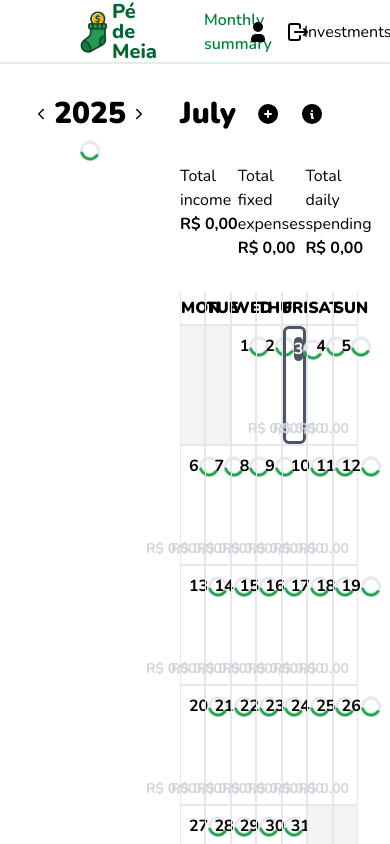
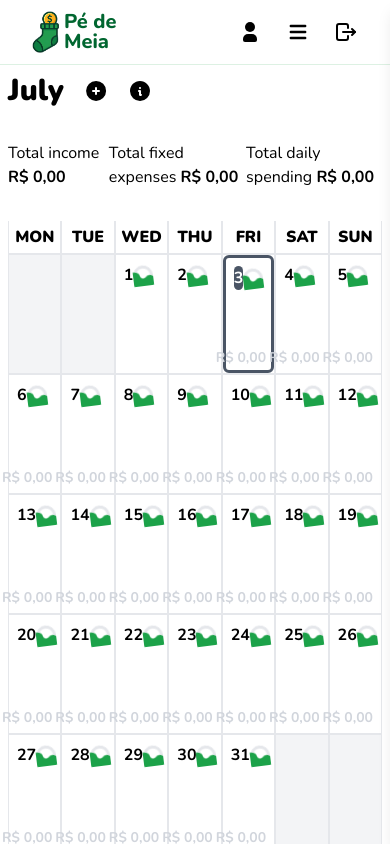
Before and after one commit to GuiPM001/pe-de-meia, a Next.js app: page /en in a window 390 px wide. Built offline with nearby package versions, Linux system fonts and the light colour scheme.

Commit message:
responsive navbar

```diff
--- a/components/navbar.tsx
+++ /dev/null
@@ -1,80 +0,0 @@
-"use client";
-
-import React, { useState } from "react";
-import Image from "next/image";
-import logo from "@/app/assets/logo-symbol.png";
-import Link from "next/link";
-import { useParams, usePathname } from "next/navigation";
-import { TbUserFilled } from "react-icons/tb";
-import { TbLogout } from "react-icons/tb";
-import IconButton from "./ui/iconButton";
-import ProfileModal from "./modals/profileModal";
-import { useRouter } from "next/navigation";
-import { useTranslation } from "react-i18next";
-
-export default function NavBar() {
-  const { t } = useTranslation();
-  const { locale } = useParams();
-
-  const pathname = usePathname();
-  const router = useRouter();
-
-  const [modalOpen, setModalOpen] = useState<boolean>(false);
-
-  const NAV_ITEMS = [
-    { href: `/${locale}`, label: t("navBar.monthlySummary") },
-    { href: `/${locale}/investments`, label: t("navBar.investments") },
-  ];
-
-  const logout = () => {
-    const expiryDate = new Date(1, 1, 1);
-    document.cookie = `authToken=; path=/; expires=${expiryDate}; Secure; SameSite=Strict`;
-    router.replace("/login");
-  };
-
-  return (
-    <div className="w-screen flex flex-row px-20 py-4 h-16 items-center gap-8 self-center relative">
-      <div className="flex flex-row items-center mr-4">
-        <Image alt="Pé de meia logo" src={logo} width={28} />
-        <span className="ml-1 w-18 leading-none text-wrap font-extrabold text-xl text-green-800">
-          Pé de Meia
-        </span>
-      </div>
-
-      {NAV_ITEMS.map(({ href, label }) => (
-        <Link
-          key={href}
-          href={href}
-          className={`${
-            pathname === href
-              ? "text-green-text font-semibold hover:no-underline"
-              : "text-black hover:underline"
-          }`}
-        >
-          {label}
-        </Link>
-      ))}
-
-      <div className="absolute right-20 flex flex-row gap-4">
-        <IconButton
-          className="text-2xl"
-          label={t('tooltips.profile')}
-          onClick={() => setModalOpen(true)}
-        >
-          <TbUserFilled />
-        </IconButton>
-
-        <IconButton
-          className="text-2xl"
-          label={t('tooltips.logout')}
-          onClick={() => logout()}>
-          <TbLogout />
-        </IconButton>
-      </div>
-
-      <div className="h-0.5 w-full rounded-xl left-0 right-0 m-auto bg-green-default bottom-0 absolute"></div>
-
-      <ProfileModal onClose={() => setModalOpen(false)} open={modalOpen} />
-    </div>
-  );
-}
--- /dev/null
+++ b/components/navbar/desktopMenu.tsx
@@ -0,0 +1,46 @@
+import React from "react";
+import IconButton from "../ui/iconButton";
+import { TbLogout, TbUserFilled } from "react-icons/tb";
+import { MenuProps } from "./navbar";
+import NavLink from "./navLink";
+
+export default function DesktopMenu({
+  navItens,
+  pathname,
+  setModalOpen,
+  logout,
+  t,
+}: MenuProps) {
+  return (
+    <div className="hidden md:flex items-center justify-between w-full">
+      <div className="flex flex-row gap-8">
+        {navItens.map(({ href, label }) => (
+          <NavLink
+            key={href}
+            pathname={pathname}
+            label={label}
+            href={href}
+          />
+        ))}
+      </div>
+
+      <div className="flex flex-row gap-8">
+        <IconButton
+          className="text-2xl"
+          label={t("tooltips.profile")}
+          onClick={() => setModalOpen(true)}
+        >
+          <TbUserFilled />
+        </IconButton>
+
+        <IconButton
+          className="text-2xl"
+          label={t("tooltips.logout")}
+          onClick={() => logout()}
+        >
+          <TbLogout />
+        </IconButton>
+      </div>
+    </div>
+  );
+}
--- /dev/null
+++ b/components/navbar/logo.tsx
@@ -0,0 +1,14 @@
+import React from "react";
+import Image from "next/image";
+import logo from "@/app/assets/logo-symbol.png";
+
+export default function Logo() {
+  return (
+    <div className="flex flex-row items-center">
+      <Image alt="Pé de meia logo" src={logo} width={28} />
+      <span className="ml-1 font-extrabold text-xl/5 text-green-800 max-w-20">
+        Pé de Meia
+      </span>
+    </div>
+  );
+}
--- /dev/null
+++ b/components/navbar/mobileMenu.tsx
@@ -0,0 +1,87 @@
+import React from "react";
+import IconButton from "../ui/iconButton";
+import { HiMenu, HiX } from "react-icons/hi";
+import { TbLogout, TbUserFilled } from "react-icons/tb";
+import { MenuProps } from "./navbar";
+import Logo from "./logo";
+import NavLink from "./navLink";
+
+interface MobileMenuPropos extends MenuProps {
+  menuOpen: boolean;
+  setMenuOpen: (menuOpen: boolean) => void;
+}
+
+export default function MobileMenu({
+  menuOpen,
+  setMenuOpen,
+  navItens,
+  pathname,
+  setModalOpen,
+  logout,
+  t,
+}: MobileMenuPropos) {
+  return (
+    <div className="flex flex-row gap-6 md:hidden">
+      <IconButton
+        className="text-2xl"
+        label={t("tooltips.profile")}
+        onClick={() => {
+          setModalOpen(true);
+          setMenuOpen(false);
+        }}
+      >
+        <TbUserFilled />
+      </IconButton>
+
+      <IconButton
+        className="text-2xl"
+        label={t("tooltips.logout")}
+        onClick={() => {
+          setMenuOpen(true);
+        }}
+      >
+        <HiMenu />
+      </IconButton>
+
+      <IconButton
+        className="text-2xl"
+        label={t("tooltips.logout")}
+        onClick={() => {
+          logout();
+          setMenuOpen(false);
+        }}
+      >
+        <TbLogout />
+      </IconButton>
+
+      <div
+        className={`fixed top-0 right-0 h-screen w-64 bg-white shadow-lg z-50 transform transition-transform duration-300 ${
+          menuOpen ? "translate-x-0" : "translate-x-full"
+        }`}
+      >
+        <div className="flex items-center justify-between px-6 py-4 border-b">
+          <Logo />
+          <IconButton
+            className="text-2xl"
+            onClick={() => {
+              setMenuOpen(false);
+            }}
+          >
+            <HiX />
+          </IconButton>
+        </div>
+
+        <div className="flex flex-col gap-6 px-6 py-6">
+          {navItens.map(({ href, label }) => (
+            <NavLink
+              key={href}
+              pathname={pathname}
+              label={label}
+              href={href}
+            />
+          ))}
+        </div>
+      </div>
+    </div>
+  );
+}
--- /dev/null
+++ b/components/navbar/navLink.tsx
@@ -0,0 +1,22 @@
+import Link, { LinkProps } from "next/link";
+import React from "react";
+
+interface NavLinkProps extends LinkProps {
+  pathname: string;
+  label: string;
+}
+
+export default function NavLink(props: NavLinkProps) {
+  return (
+    <Link
+      href={props.href}
+      className={`${
+        props.pathname === props.href
+          ? "text-green-text font-semibold"
+          : "text-black"
+      }`}
+    >
+      {props.label}
+    </Link>
+  );
+}
--- /dev/null
+++ b/components/navbar/navbar.tsx
@@ -0,0 +1,74 @@
+"use client";
+
+import React, { useState } from "react";
+import { useParams, usePathname, useRouter } from "next/navigation";
+import { useTranslation } from "react-i18next";
+import { TFunction } from "i18next";
+import ProfileModal from "../modals/profileModal";
+import Logo from "./logo";
+import MobileMenu from "./mobileMenu";
+import DesktopMenu from "./desktopMenu";
+
+export interface MenuProps {
+  navItens: { href: string; label: string }[];
+  pathname: string;
+  t: TFunction<"translation", undefined>;
+  setModalOpen: (modalOpen: boolean) => void;
+  logout: () => void;
+}
+
+export default function NavBar() {
+  const { t } = useTranslation();
+  const { locale } = useParams();
+  const pathname = usePathname();
+  const router = useRouter();
+
+  const [modalOpen, setModalOpen] = useState<boolean>(false);
+  const [menuOpen, setMenuOpen] = useState<boolean>(false);
+
+  const NAV_ITEMS = [
+    { href: `/${locale}`, label: t("navBar.monthlySummary") },
+    { href: `/${locale}/investments`, label: t("navBar.investments") },
+  ];
+
+  const logout = () => {
+    const expiryDate = new Date(1, 1, 1);
+    document.cookie = `authToken=; path=/; expires=${expiryDate}; Secure; SameSite=Strict`;
+    router.replace("/login");
+  };
+
+  return (
+    <div className="w-full bg-white border-b border-green-default">
+      <nav className="flex items-center justify-between gap-8 h-16 px-8 md:px-20 py-4">
+        <Logo />
+
+        <DesktopMenu
+          navItens={NAV_ITEMS}
+          pathname={pathname}
+          setModalOpen={setModalOpen}
+          logout={logout}
+          t={t}
+        />
+
+        <MobileMenu
+          menuOpen={menuOpen}
+          setMenuOpen={setMenuOpen}
+          navItens={NAV_ITEMS}
+          pathname={pathname}
+          setModalOpen={setModalOpen}
+          logout={logout}
+          t={t}
+        />
+      </nav>
+
+      {menuOpen && (
+        <div
+          className="fixed inset-0 bg-black/75 z-40"
+          onClick={() => setMenuOpen(false)}
+        />
+      )}
+
+      <ProfileModal onClose={() => setModalOpen(false)} open={modalOpen} />
+    </div>
+  );
+}
--- a/components/sidebar.tsx
+++ b/components/sidebar.tsx
@@ -65,7 +65,7 @@ export default function Sidebar({
   };
 
   return (
-    <div className="h-full flex flex-col items-center">
+    <div className="h-full hidden lg:flex flex-col items-center">
       <YearSelect value={yearSelected} onChange={setYearSelected} />
 
       <div>
--- a/components/ui/wrapper.tsx
+++ b/components/ui/wrapper.tsx
@@ -1,5 +1,5 @@
 import React from "react";
-import NavBar from "../navbar";
+import NavBar from "../navbar/navbar";
 
 export default function Wrapper({
   children,
@@ -9,7 +9,7 @@ export default function Wrapper({
   return (
     <div className="w-screen h-screen flex flex-col overflow-x-hidden">
       <NavBar />
-      <div className="p-8">{children}</div>
+      <div className="p-2 lg:p-8">{children}</div>
     </div>
   );
 }
```
